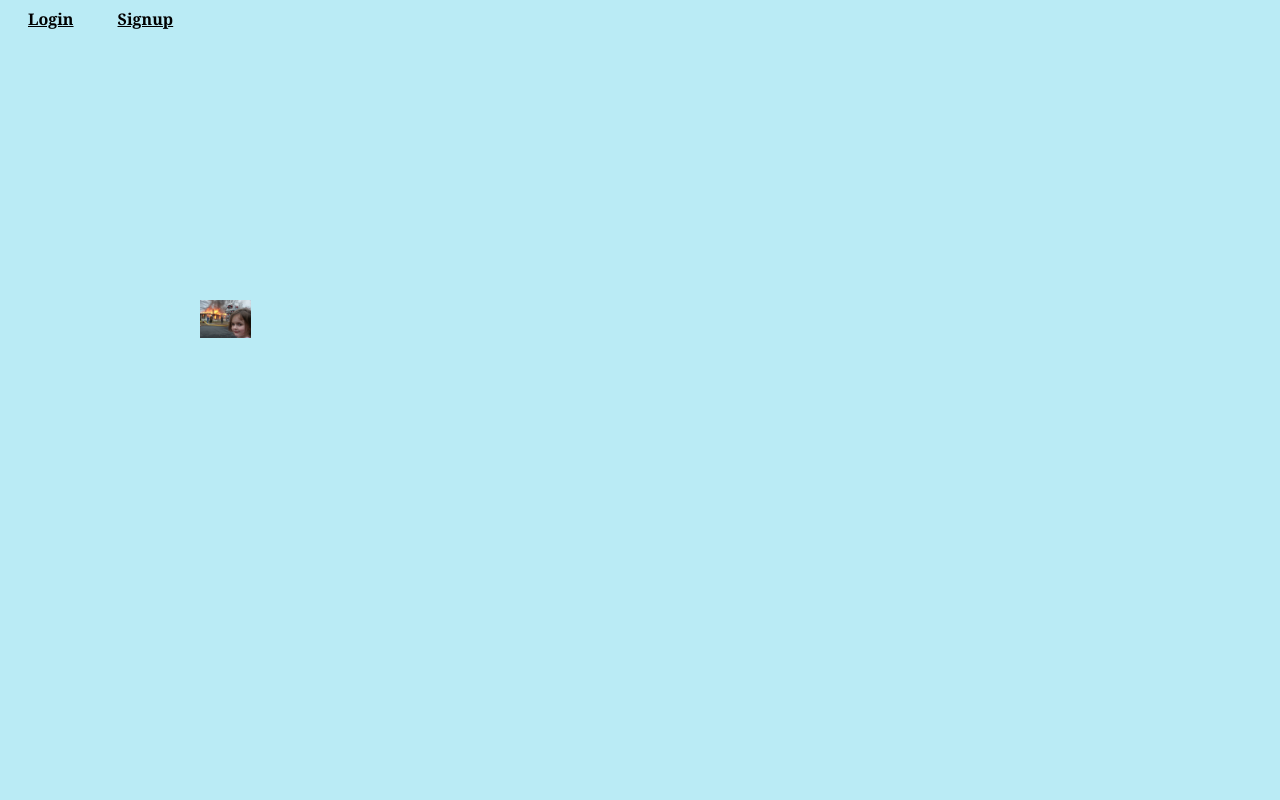
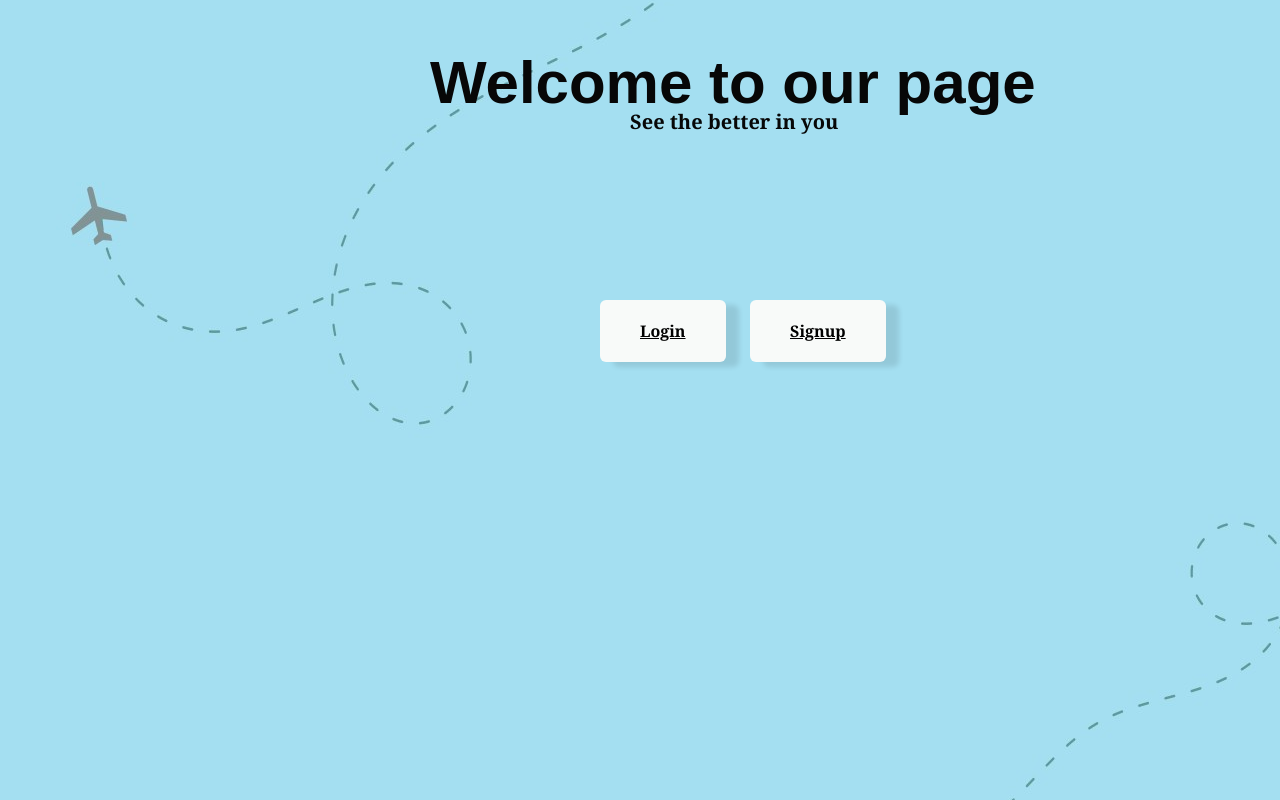
Before and after one commit to KritishmaPradhan/login-and-signup-page, a plain HTML site: page index.html in a window 1280 px wide. Drawn offline with Linux system fonts and the light colour scheme.

Commit message:
second commit

```diff
--- a/index.html
+++ b/index.html
@@ -8,10 +8,10 @@
     body{
         display: ruby-base;
         background-color: rgb(186, 235, 245);
-        background-image: url('meme.jpg');
-        background-size:contain;
-        background-repeat: no-repeat;
-        background-position: 200px 300px;
+        background-image: url('bitmap.jpg');
+        background-position: center;
+        height:auto;
+        width:1000px;
     }
     a{
         font-family:Cambria, Cochin, Georgia, Times, 'Times New Roman', serif;
@@ -19,14 +19,57 @@
         font-weight: bold;
         padding: 20px;
     }
+    h1{
+        font-family:Arial, Helvetica, sans-serif;
+        color: rgb(7, 7, 7);
+        font-weight: bold;
+        font-size: 60px;
+        position: absolute;
+        left: 430px;
+    }
+    h2{
+        font-family:Georgia;
+        color: rgb(7, 7, 7);
+        font-size: 20px;
+        position: absolute;
+        left: 630px;
+        margin-top: 100px;
+    }
+    .click_button1 {
+        position: absolute;
+        left: 600px;
+        top: 300px;
+        box-shadow: 13px 5px 5px rgba(4, 4, 4, 0.1);
+        background-color: rgb(248, 250, 249);
+        border-radius: 6px;
+        padding: 20px;
+    }
+    .click_button1:hover{
+        transform: scale(1.1);
+    }
 
+    .click_button2 {
+        position: absolute;
+        left: 750px;
+        top: 300px;
+        box-shadow: 13px 5px 5px rgba(4, 4, 4, 0.1);
+        background-color: rgb(248, 250, 249);
+        border-radius: 6px;
+        padding :20px;
+    }
+    .click_button2:hover{
+        transform: scale(1.1);
+    }
 </style>
 </head>
 <body>
-
-    <a href="index.html">Login</a>
-    <a href="signup.html">Signup</a>
-
-
+    <h1>   Welcome to our page </h1>
+    <h2>   See the better in you</h2>
+    <div  class = "click_button1">
+        <a href="login.html">Login</a>
+    </div>
+    <div  class = "click_button2">
+        <a href="signup.html">Signup</a>
+    </div>
 </body>
 </html>
```
